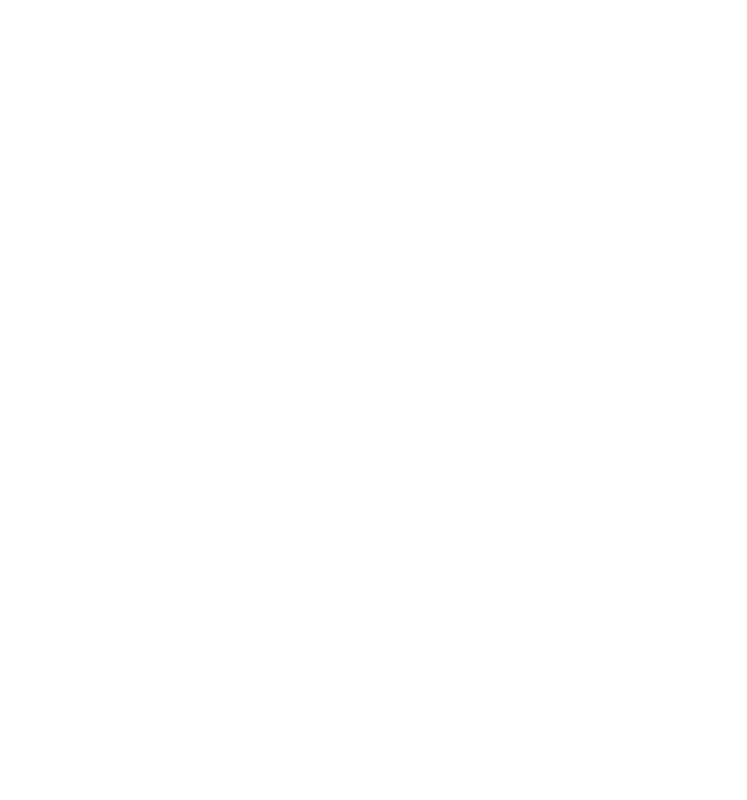
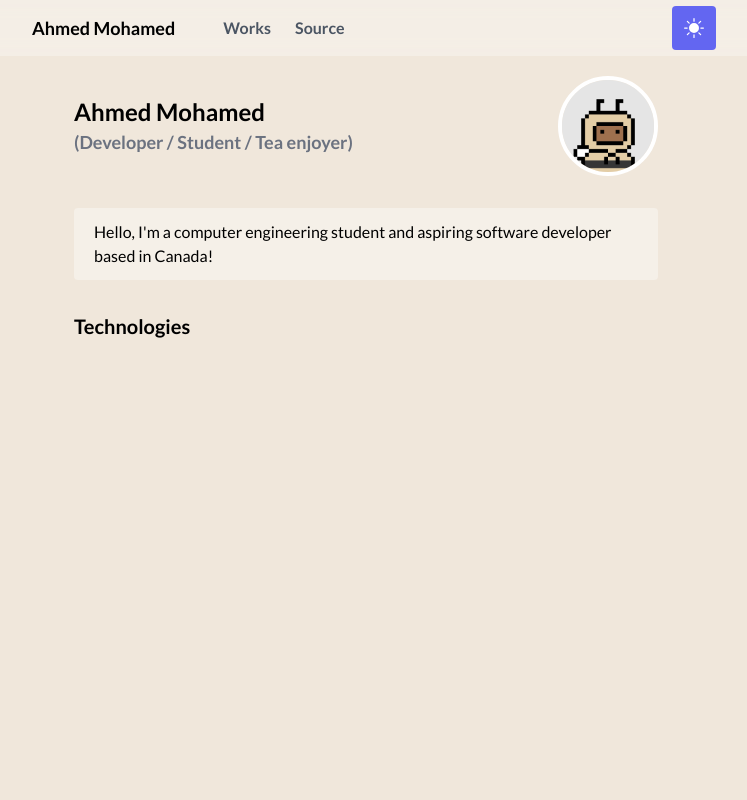
Before and after one commit to Ahmed-Labs/portfolio-website, a Next.js app: page / in a window 1280 px wide. Shown: the top 800 px of the page, without its empty margins (274-1021 px from the left). Built offline with nearby package versions, Linux system fonts and the light colour scheme.

Commit message:
create html structure and base styles

```diff
--- a/pages/index.js
+++ b/pages/index.js
@@ -1,18 +1,59 @@
 import Head from "next/head";
+import Image from "next/image";
+import { BsFillSunFill } from 'react-icons/bs';
 
 export default function Home() {
   return (
-    <div >
-      {/* Header */}
-      <div></div>
-      {/* Hero */}
-      <div></div>
-      {/* Technologies */}
-      <div></div>
-      {/* Projects */}
-      <div></div>
-      {/* Footer */}
-      <div></div>
+    <div className="font-Lato w-full h-full bg-beige-500">
+      <div className="sticky z-10 top-0 left-0 right-0 backdrop-blur bg-white/30 flex justify-center items-center">
+        <div className="flex items-center w-[700px] mx-2 py-1">
+          <div className="font-bold text-lg mx-4">Ahmed Mohamed</div>
+          <div className="ml-5">
+            <ul className="flex text-gray-600">
+              <li className="p-3 font-semibold">Works</li>
+              <li className="p-3 font-semibold">Source</li>
+            </ul>
+          </div>
+          <div className="text-white bg-indigo-500 p-3 text-xl font-bold rounded ml-auto">
+            <BsFillSunFill />
+          </div>
+        </div>
+      </div>
+      <div className="flex justify-center">
+        <div className="flex flex-col items-center relative max-w-[600px] mx-5 px-2">
+          {/* Header */}
+          <div className="w-full flex items-center my-5">
+            <div>
+              <h1 className="text-2xl font-bold">Ahmed Mohamed</h1>
+              <h2 className="text-lg font-semibold text-gray-500">
+                (Developer / Student / Tea enjoyer)
+              </h2>
+            </div>
+            <div className="ml-auto rounded-full align-middle w-[100px] h-[100px] border-4 border-white overflow-hidden">
+              <Image src="/avatar.jpg" alt="avatar" width="200" height="200" />
+            </div>
+          </div>
+          {/* Hero */}
+          <div>
+            <p className="w-full my-3 px-5 py-3 rounded bg-beige-300">
+              Hello, I'm a computer engineering student and aspiring software
+              developer based in Canada!
+            </p>
+          </div>
+          {/* Technologies */}
+          <div className="w-full h-[1000px] my-5">
+            <h1 className="text-xl font-bold">Technologies</h1>
+          </div>
+          {/* Projects */}
+          <div>
+            <h1 className="pb-20">Projects</h1>
+          </div>
+          {/* Footer */}
+          <div>
+            <h1 className="pb-20">Footer</h1>
+          </div>
+        </div>
+      </div>
     </div>
   );
 }
```
